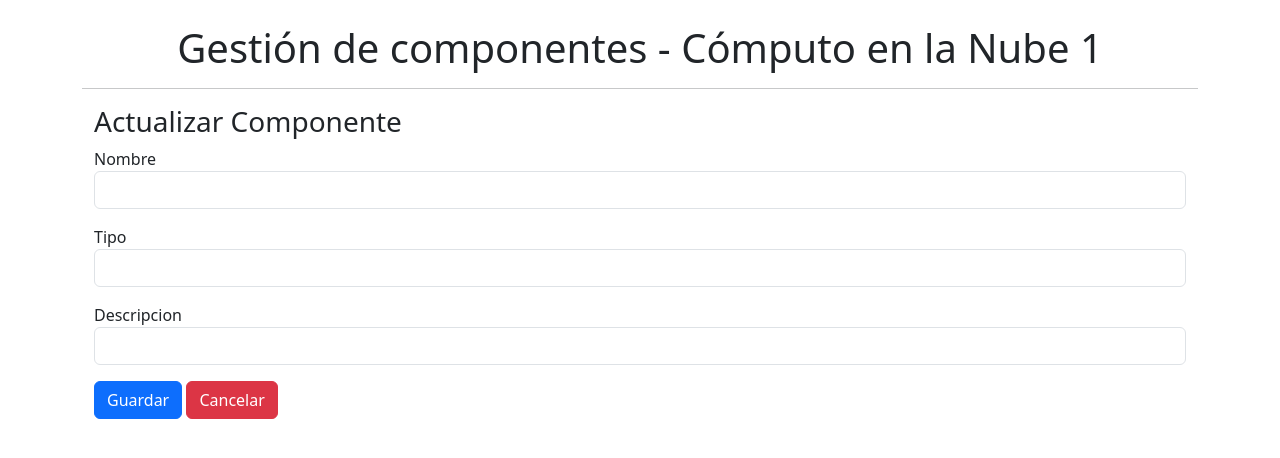
After one commit to AJPuRe03/crud_pc, a Flask app: template templates/update_componente.html in a window 1280 px wide. The commit adds this page. Shown: the top 458 px of the page. Run offline with Flask 3, Linux system fonts and the light colour scheme; the template is opened without the code that fills it, so the values that code supplies are empty.

Commit message:
Actualizar y Eliminar

```diff
--- a/app.py
+++ b/app.py
@@ -55,6 +55,27 @@ def create_componente():
         return redirect(url_for('index'))
     return render_template('create_componente.html')
 
+#Eliminar componente
+@app.route('/componentes/delete/<int:id>')
+def delete_componente(id):
+    componente = Componentes.query.get(id)
+    if componente:
+        db.session.delete(componente)
+        db.session.commit()
+    return redirect(url_for('index'))
+
+#Actualizar componente
+@app.route('/componentes/update/<int:id>', methods=['GET','POST'])
+def update_componente(id):
+    componente = Componentes.query.get(id)
+    if request.method == 'POST':
+        componente.nombre = request.form['nombre']
+        componente.tipo = request.form['tipo']
+        componente.descripcion = request.form['descripcion']
+        db.session.commit()
+        return redirect(url_for('index'))
+    return render_template('update_componente.html', componente=componente)
+
 if __name__ == '__main__':
     #app.run(host="0.0.0.0", port=5000, debug=True)
     app.run(debug=True)
--- a/templates/create_componente.html
+++ b/templates/create_componente.html
@@ -2,7 +2,7 @@
 {% block title %} Agregar Componente {% endblock %}
 {% block content %}
 
-<h3>Agregar alumno</h3>
+<h3>Agregar componente</h3>
 <form action="{{ url_for('create_componente') }}" method="POST">
     <div class = "form-group mb-3">
         <label for="id">ID</label>
--- a/templates/index.html
+++ b/templates/index.html
@@ -20,6 +20,10 @@
             <td>{{ componente.nombre }}</td>
             <td>{{ componente.tipo }}</td>
             <td>{{ componente.descripcion }}</td>
+            <td>
+                <a href="{{ url_for('delete_componente',id = componente.id)}}" class="btn btn-danger">Eliminar Componente</a>
+                <a href="{{ url_for('update_componente',id = componente.id)}}" class="btn btn-success">Actualizar Componente</a>
+            </td>
         </tr>
         {% endfor %}
     </tbody>
--- /dev/null
+++ b/templates/update_componente.html
@@ -0,0 +1,24 @@
+{% extends 'base.html' %}
+{% block title %} Actualizar Componente {% endblock %}
+{% block content %}
+
+<h3>Actualizar Componente</h3>
+
+<form action="{{ url_for('update_componente', id = componente.id) }}" method="POST">
+    <div class="form-group mb-3">
+        <label for="nombre">Nombre</label>
+        <input type="text" class="form-control" id="nombre" name="nombre" value="{{componente.nombre}}">
+    </div>
+    <div class="form-group mb-3">
+        <label for="tipo">Tipo</label>
+        <input type="text" class="form-control" id="tipo" name="tipo" value="{{componente.tipo}}">
+    </div>
+    <div class="form-group mb-3">
+        <label for="descripcion">Descripcion</label>
+        <input type="text" class="form-control" id="descripcion" name="descripcion" value="{{componente.descripcion}}">
+    </div>
+    <button type="submit" class="btn btn-primary">Guardar</button>
+    <a href="{{ url_for('index') }}" class="btn btn-danger">Cancelar</a>
+</form>
+
+{% endblock %}
```
